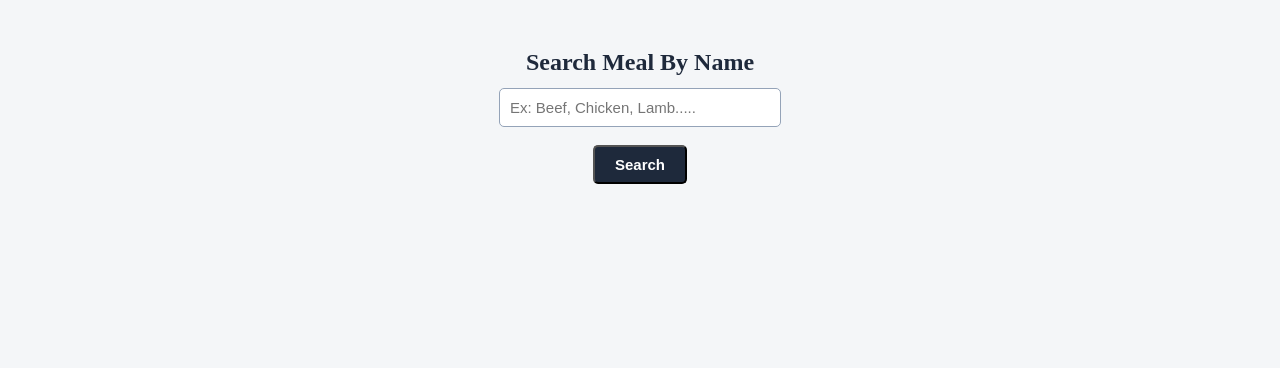
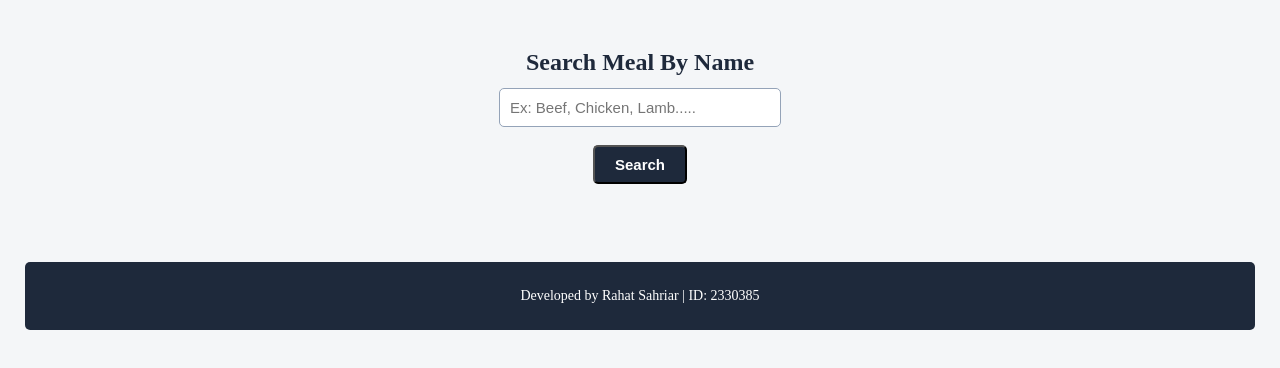
Before and after one commit to Rahat-UE4/MealDB-API-MIS455, a plain HTML site: page index.html in a window 1280 px wide. Drawn offline with Linux system fonts and the light colour scheme.

Commit message:
Added a footer with my name & ID,Added styles to it

```diff
--- a/index.html
+++ b/index.html
@@ -14,6 +14,8 @@
 
     <div id="displayArea" class="displayArea"></div>
 
+<footer> <p> Developed by Rahat Sahriar | ID: 2330385 </p> </footer>
+
 <script src="script.js"></script>
 </body>
 </html>
--- a/style.css
+++ b/style.css
@@ -42,3 +42,12 @@ display: grid;
     border-radius: 5px;
     margin-top: 8px;
 }
+
+footer {
+    margin-top: 40px;
+    padding: 12px;
+    background-color: #1e293b;
+    color: #ffffff;
+    font-size: 14px;
+    border-radius: 5px;
+}
```
